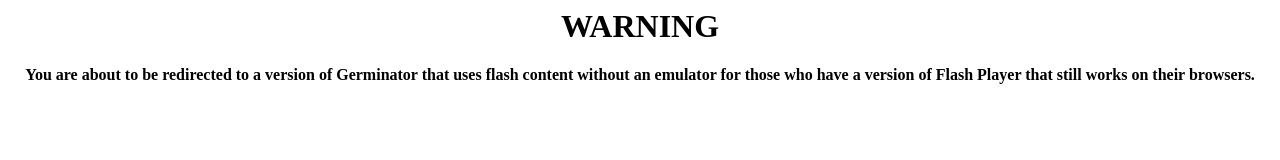
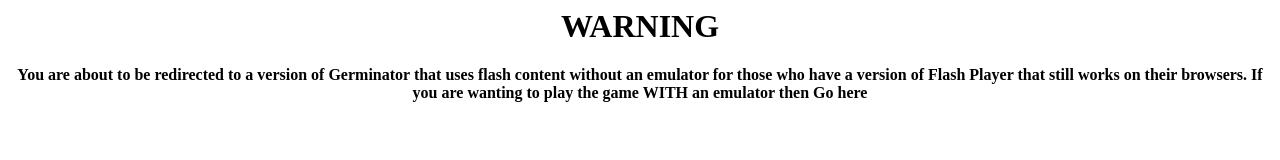
Before and after one commit to TheGhostboi64/germinator, a plain HTML site: page redirectin5s.html in a window 1280 px wide. Drawn offline with Linux system fonts and the light colour scheme.

Commit message:
Update redirectin5s.html

```diff
--- a/redirectin5s.html
+++ b/redirectin5s.html
@@ -5,6 +5,7 @@
 <center>
 <h1><b>WARNING</b></h1>
 <b>You are about to be redirected to a version of Germinator that uses flash content without an emulator for those who have a version of Flash Player that still works on their browsers.</b>
+<b>If you are wanting to play the game WITH an emulator then <a href"ruffle.html">Go here</a></b>
 </center>
 </body>
 </html>
```
